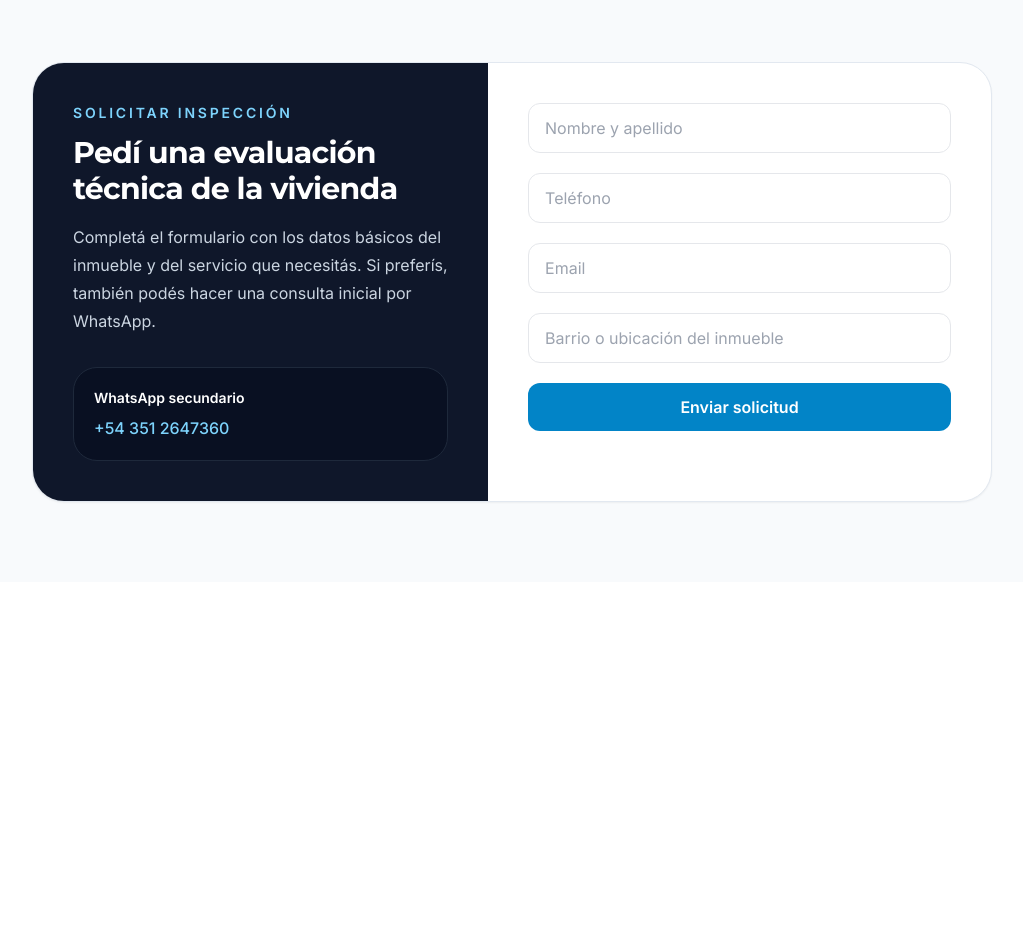
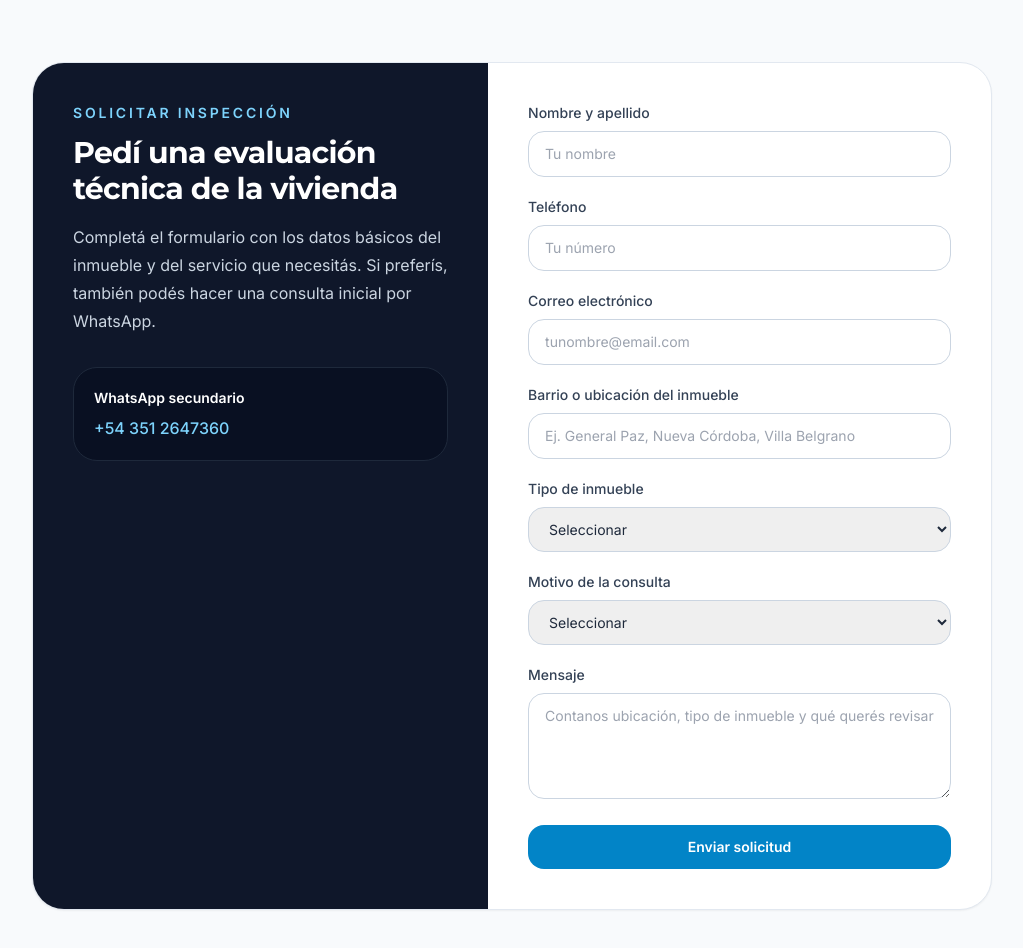
Before and after one commit to elro10/Diagnostico-de-viviendas, a Next.js app: page / in a window 1280 px wide. Shown: the part 5400-6348 px from the top of the page, without its empty margins (128-1151 px from the left). Before the commit the page ends 5982 px from the top, so only its background shows below. Built offline with nearby package versions, Linux system fonts and the light colour scheme.

Commit message:
Restaura formulario completo y mail de confirmacion

```diff
--- a/app/api/contact/route.ts
+++ b/app/api/contact/route.ts
@@ -7,10 +7,13 @@ export async function POST(req: Request) {
   try {
     const data = await req.json();
 
-    const name = data.name;
-    const email = data.email;
-    const phone = data.phone;
-    const neighborhood = data.neighborhood;
+    const name = String(data.name || "");
+    const email = String(data.email || "");
+    const phone = String(data.phone || "");
+    const neighborhood = String(data.neighborhood || "");
+    const propertyType = String(data.propertyType || "");
+    const reason = String(data.reason || "");
+    const details = String(data.details || "");
 
     const contactEmail = process.env.CONTACT_EMAIL;
 
@@ -30,7 +33,13 @@ export async function POST(req: Request) {
       );
     }
 
-    // MAIL PARA USTEDES
+    if (!name || !email || !phone || !neighborhood || !propertyType || !reason) {
+      return NextResponse.json(
+        { message: "Faltan campos obligatorios del formulario." },
+        { status: 400 }
+      );
+    }
+
     await resend.emails.send({
       from: "Base Cero Inspecciones <onboarding@resend.dev>",
       to: contactEmail,
@@ -41,11 +50,13 @@ export async function POST(req: Request) {
         <p><b>Nombre:</b> ${name}</p>
         <p><b>Email:</b> ${email}</p>
         <p><b>Teléfono:</b> ${phone}</p>
-        <p><b>Barrio del inmueble:</b> ${neighborhood}</p>
+        <p><b>Barrio o ubicación:</b> ${neighborhood}</p>
+        <p><b>Tipo de inmueble:</b> ${propertyType}</p>
+        <p><b>Motivo de la consulta:</b> ${reason}</p>
+        <p><b>Mensaje:</b> ${details || "No informado"}</p>
       `,
     });
 
-    // MAIL AUTOMÁTICO AL CLIENTE
     await resend.emails.send({
       from: "Base Cero Inspecciones <onboarding@resend.dev>",
       to: email,
@@ -56,15 +67,25 @@ export async function POST(req: Request) {
         <p>Hola ${name},</p>
 
         <p>
-        Recibimos tu solicitud para realizar una inspección preventiva de vivienda.
+          Recibimos tu solicitud para realizar una inspección preventiva de vivienda.
         </p>
 
         <p>
-        En breve nos estaremos comunicando para coordinar la visita.
+          Estos son los datos que registramos:
+        </p>
+
+        <ul>
+          <li><b>Ubicación:</b> ${neighborhood}</li>
+          <li><b>Tipo de inmueble:</b> ${propertyType}</li>
+          <li><b>Motivo:</b> ${reason}</li>
+        </ul>
+
+        <p>
+          En breve nos estaremos comunicando para coordinar la visita.
         </p>
 
         <p>
-        El informe técnico incluye:
+          El informe técnico incluye:
         </p>
 
         <ul>
@@ -75,13 +96,9 @@ export async function POST(req: Request) {
         </ul>
 
         <p>
-        Si querés coordinar más rápido también podés escribirnos por WhatsApp.
-        </p>
-
-        <p>
-        Saludos,<br/>
-        <b>Base Cero Inspecciones</b><br/>
-        Córdoba Capital
+          Saludos,<br />
+          <b>Base Cero Inspecciones</b><br />
+          Córdoba Capital
         </p>
       `,
     });
--- a/components/contact-form.tsx
+++ b/components/contact-form.tsx
@@ -14,10 +14,15 @@ export function ContactForm() {
     const form = e.currentTarget;
     const formData = new FormData(form);
 
-    const name = String(formData.get("name") || "");
-    const phone = String(formData.get("phone") || "");
-    const email = String(formData.get("email") || "");
-    const neighborhood = String(formData.get("neighborhood") || "");
+    const payload = {
+      name: String(formData.get("name") || ""),
+      phone: String(formData.get("phone") || ""),
+      email: String(formData.get("email") || ""),
+      neighborhood: String(formData.get("neighborhood") || ""),
+      propertyType: String(formData.get("propertyType") || ""),
+      reason: String(formData.get("reason") || ""),
+      details: String(formData.get("details") || ""),
+    };
 
     try {
       const response = await fetch("/api/contact", {
@@ -25,12 +30,7 @@ export function ContactForm() {
         headers: {
           "Content-Type": "application/json",
         },
-        body: JSON.stringify({
-          name,
-          email,
-          phone,
-          neighborhood,
-        }),
+        body: JSON.stringify(payload),
       });
 
       const data = await response.json();
@@ -39,19 +39,8 @@ export function ContactForm() {
         throw new Error(data.message || "No se pudo enviar el formulario.");
       }
 
-      setMessage("Solicitud enviada correctamente.");
+      setMessage("Solicitud enviada correctamente. Revisá tu correo para confirmar la recepción.");
       form.reset();
-
-      const whatsappText =
-        `Hola, soy ${name}. Ya envié el formulario en la web de Base Cero Inspecciones.` +
-        `\nMi teléfono: ${phone}` +
-        `\nMi email: ${email}` +
-        `\nUbicación del inmueble: ${neighborhood}` +
-        `\nQuedo atento para coordinar la inspección.`;
-
-      const whatsappUrl = `https://wa.me/543512647360?text=${encodeURIComponent(whatsappText)}`;
-
-      window.open(whatsappUrl, "_blank");
     } catch (error) {
       setMessage(
         error instanceof Error
@@ -65,43 +54,120 @@ export function ContactForm() {
 
   return (
     <form onSubmit={handleSubmit} className="space-y-5">
+      <div>
+        <label className="mb-2 block text-sm font-medium text-slate-700">
+          Nombre y apellido
+        </label>
         <input
           name="name"
-        placeholder="Nombre y apellido"
+          type="text"
+          placeholder="Tu nombre"
           required
-        className="w-full border px-4 py-3 rounded-xl"
+          className="w-full rounded-2xl border border-slate-300 px-4 py-3 text-sm outline-none transition focus:border-sky-500"
         />
+      </div>
 
+      <div>
+        <label className="mb-2 block text-sm font-medium text-slate-700">
+          Teléfono
+        </label>
         <input
           name="phone"
-        placeholder="Teléfono"
+          type="tel"
+          placeholder="Tu número"
           required
-        className="w-full border px-4 py-3 rounded-xl"
+          className="w-full rounded-2xl border border-slate-300 px-4 py-3 text-sm outline-none transition focus:border-sky-500"
         />
+      </div>
 
+      <div>
+        <label className="mb-2 block text-sm font-medium text-slate-700">
+          Correo electrónico
+        </label>
         <input
           name="email"
           type="email"
-        placeholder="Email"
+          placeholder="tunombre@email.com"
           required
-        className="w-full border px-4 py-3 rounded-xl"
+          className="w-full rounded-2xl border border-slate-300 px-4 py-3 text-sm outline-none transition focus:border-sky-500"
         />
+      </div>
 
+      <div>
+        <label className="mb-2 block text-sm font-medium text-slate-700">
+          Barrio o ubicación del inmueble
+        </label>
         <input
           name="neighborhood"
-        placeholder="Barrio o ubicación del inmueble"
-        className="w-full border px-4 py-3 rounded-xl"
+          type="text"
+          placeholder="Ej. General Paz, Nueva Córdoba, Villa Belgrano"
+          required
+          className="w-full rounded-2xl border border-slate-300 px-4 py-3 text-sm outline-none transition focus:border-sky-500"
         />
+      </div>
+
+      <div>
+        <label className="mb-2 block text-sm font-medium text-slate-700">
+          Tipo de inmueble
+        </label>
+        <select
+          name="propertyType"
+          required
+          defaultValue=""
+          className="w-full rounded-2xl border border-slate-300 px-4 py-3 text-sm outline-none transition focus:border-sky-500"
+        >
+          <option value="" disabled>
+            Seleccionar
+          </option>
+          <option value="Casa">Casa</option>
+          <option value="Departamento">Departamento</option>
+          <option value="Dúplex">Dúplex</option>
+          <option value="Otro">Otro</option>
+        </select>
+      </div>
+
+      <div>
+        <label className="mb-2 block text-sm font-medium text-slate-700">
+          Motivo de la consulta
+        </label>
+        <select
+          name="reason"
+          required
+          defaultValue=""
+          className="w-full rounded-2xl border border-slate-300 px-4 py-3 text-sm outline-none transition focus:border-sky-500"
+        >
+          <option value="" disabled>
+            Seleccionar
+          </option>
+          <option value="Compra">Compra</option>
+          <option value="Alquiler">Alquiler</option>
+          <option value="Cierre de contrato">Cierre de contrato</option>
+          <option value="Venta">Venta</option>
+          <option value="Consulta general">Consulta general</option>
+        </select>
+      </div>
+
+      <div>
+        <label className="mb-2 block text-sm font-medium text-slate-700">
+          Mensaje
+        </label>
+        <textarea
+          name="details"
+          rows={4}
+          placeholder="Contanos ubicación, tipo de inmueble y qué querés revisar"
+          className="w-full rounded-2xl border border-slate-300 px-4 py-3 text-sm outline-none transition focus:border-sky-500"
+        />
+      </div>
 
       <button
         type="submit"
         disabled={loading}
-        className="bg-sky-600 text-white px-6 py-3 rounded-xl w-full font-semibold disabled:opacity-70"
+        className="w-full rounded-2xl bg-sky-600 px-6 py-3 text-sm font-semibold text-white transition hover:bg-sky-700 disabled:cursor-not-allowed disabled:opacity-70"
       >
         {loading ? "Enviando..." : "Enviar solicitud"}
       </button>
 
-      {message && <p className="text-sm">{message}</p>}
+      {message ? <p className="text-sm text-slate-600">{message}</p> : null}
     </form>
   );
 }
```
Lines whose indentation alone changed are shown as unchanged.
